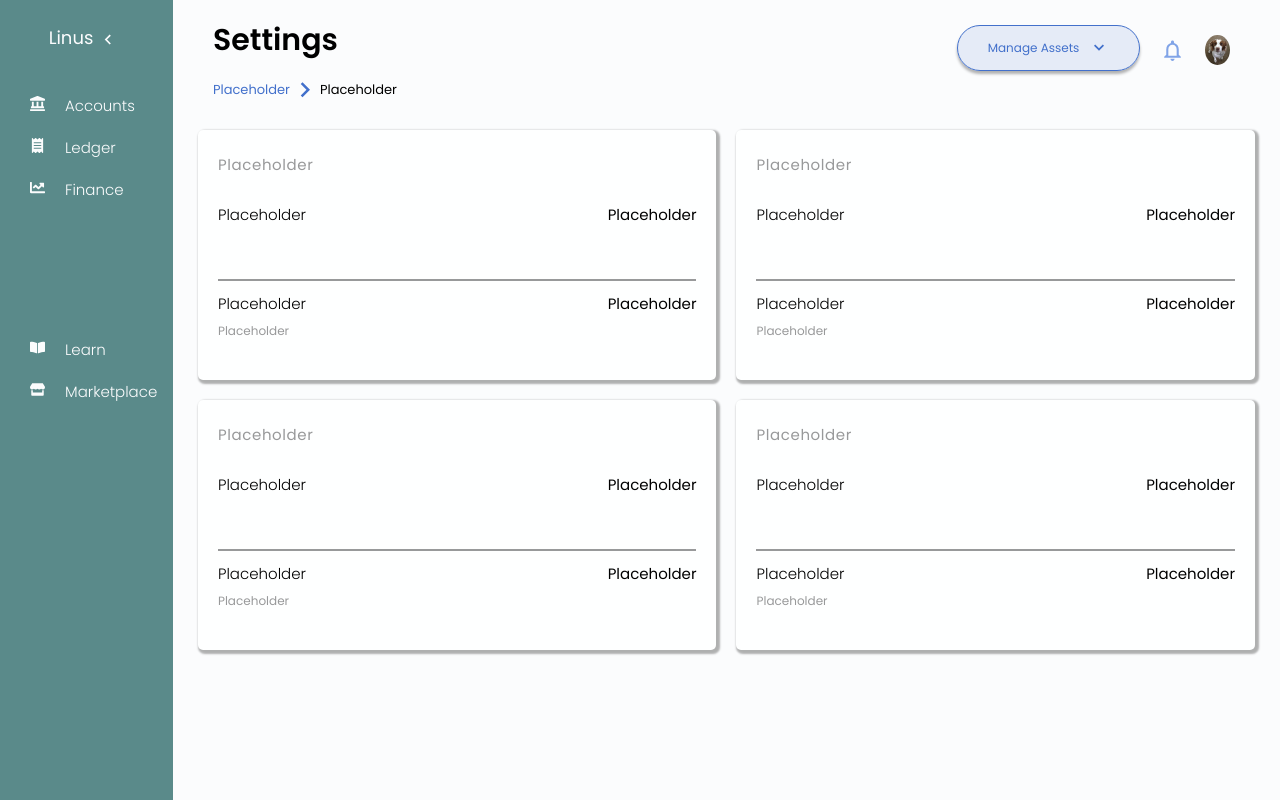
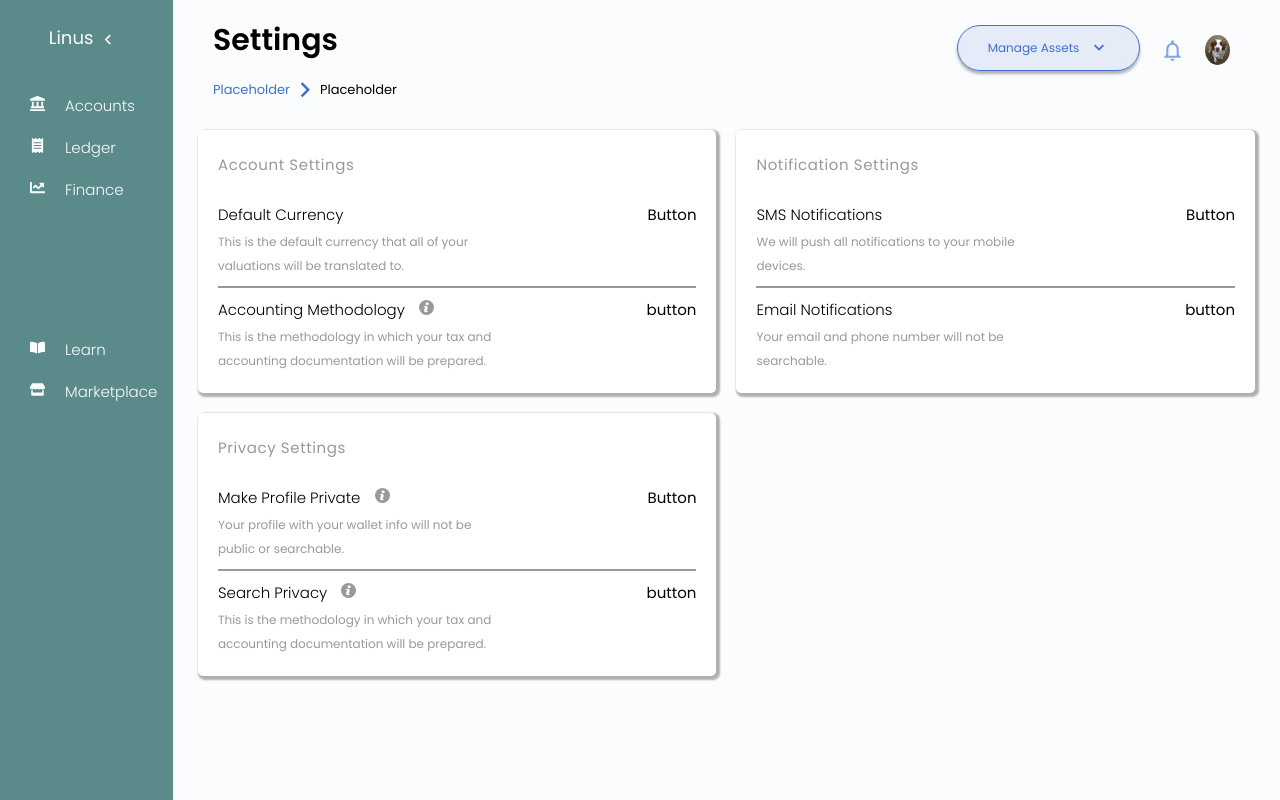
Before and after one commit to justindaiello/dashboard_mockup, a React (Create React App) app: page / in a window 1280 px wide. Built offline with nearby package versions, Linux system fonts and the light colour scheme.

Commit message:
Created switch btton files **note taking dinner break

```diff
--- a/src/components/main/Main.js
+++ b/src/components/main/Main.js
@@ -10,13 +10,56 @@ function Main() {
       <Header />
       <Breadcrumbs />
       <StyledSection>
-        <Paper />
-        <Paper />
-        <Paper />
-        <Paper />
+        {data.map(item => (
+          <Paper
+            heading={item.heading}
+            subTop={item.subTop}
+            contentTop={item.contentTop}
+            subBottom={item.subBottom}
+            contentBottom={item.contentBottom}
+            hr={item.hr}
+            key={item.heading}
+            toolTipTop={item.toolTipTop}
+            toolTipBottom={item.toolTipBottom}
+          />
+        ))}
       </StyledSection>
     </StyledMain>
   );
 }
 
 export default Main;
+
+const data = [
+  {
+    heading: 'Account Settings',
+    subTop: 'Default Currency',
+    contentTop:
+      'This is the default currency that all of your valuations will be translated to.',
+    subBottom: 'Accounting Methodology',
+    contentBottom:
+      'This is the methodology in which your tax and accounting documentation will be prepared.',
+    hr: true,
+    toolTipBottom: true,
+  },
+  {
+    heading: 'Notification Settings',
+    subTop: 'SMS Notifications',
+    contentTop: 'We will push all notifications to your mobile devices.',
+    subBottom: 'Email Notifications',
+    contentBottom: 'Your email and phone number will not be searchable.',
+    hr: true,
+  },
+  {
+    heading: 'Privacy Settings',
+    subTop: 'Make Profile Private',
+    contentTop:
+      'Your profile with your wallet info will not be public or searchable.',
+    subBottom: 'Search Privacy',
+    contentBottom:
+      'This is the methodology in which your tax and accounting documentation will be prepared.',
+    hr: true,
+    toolTipTop: true,
+    toolTipBottom: true,
+  },
+];
--- a/src/components/paper/Paper.js
+++ b/src/components/paper/Paper.js
@@ -1,24 +1,31 @@
 import React from 'react';
 import { StyledPaper, StyledSection } from './PaperStyles';
+import { TiInfoLarge } from 'react-icons/ti';
 
 function Paper(props) {
   return (
     <StyledPaper>
-      <h3 className="paper-heading">Placeholder</h3>
+      <h3 className="paper-heading">{props.heading}</h3>
       <StyledSection>
         <div className="top">
-          <h4 className="sub-heading">Placeholder</h4>
-          <div className="button-container">Placeholder</div>
+          <h4 className="sub-heading">
+            {props.subTop}{' '}
+            {props.toolTipTop && <TiInfoLarge className="tooltip" />}
+          </h4>
+          <div className="button-container">Button</div>
         </div>
         <p className="info-block">{props.contentTop}</p>
       </StyledSection>
-      <hr className="divider" />
+      {props.hr && <hr className="divider" />}
       <StyledSection>
         <div className="top">
-          <h4 className="sub-heading">Placeholder</h4>
-          <div className="button-container">Placeholder</div>
+          <h4 className="sub-heading">
+            {props.subBottom}{' '}
+            {props.toolTipBottom && <TiInfoLarge className="tooltip" />}
+          </h4>
+          <div className="button-container">button</div>
         </div>
-        <p className="info-block">Placeholder</p>
+        <p className="info-block">{props.contentBottom}</p>
       </StyledSection>
     </StyledPaper>
   );
```
Also changed, not shown: src/components/switch/Switch.js (added), src/components/switch/SwitchStyles.js (added).
